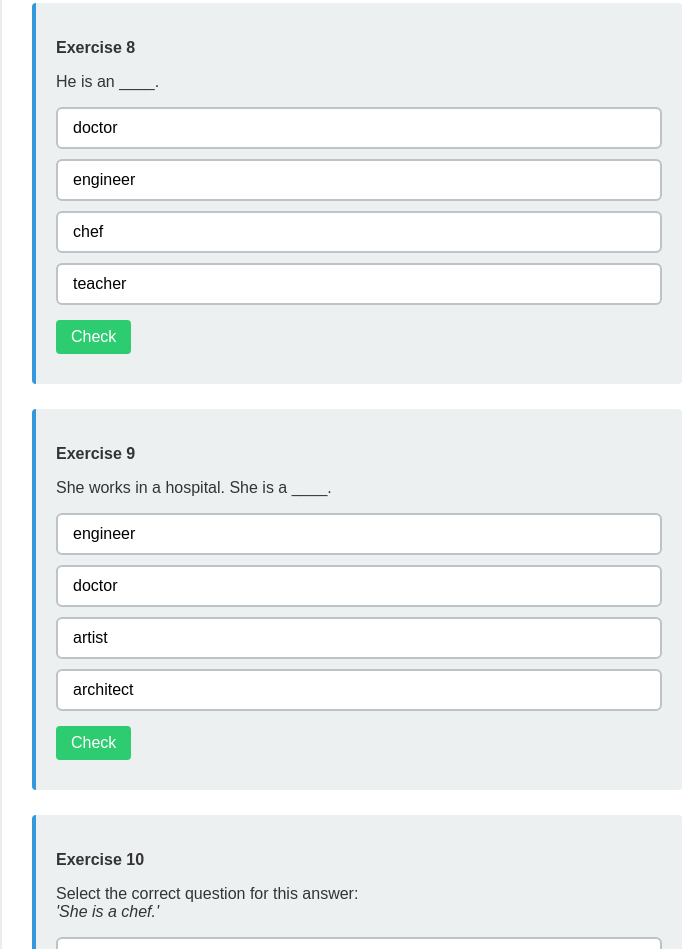
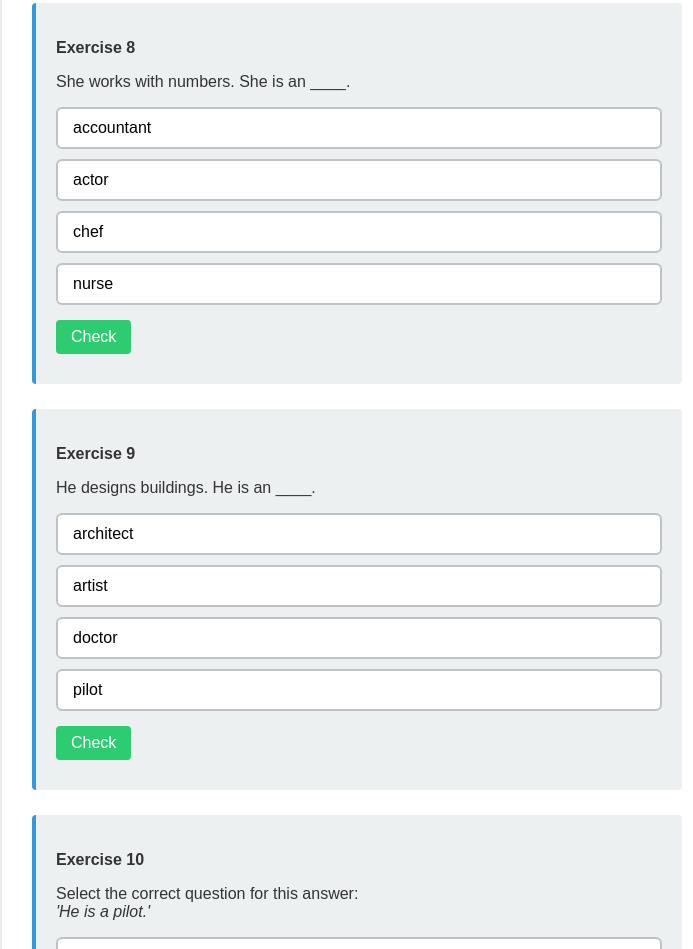
Before and after one commit to migue01-lab/quizmod1, a plain HTML site: page index.html in a window 1280 px wide. Shown: the part 2983-3932 px from the top of the page, without its empty margins (283-976 px from the left). Drawn offline with Linux system fonts and the light colour scheme.

Commit message:
Update index.html

```diff
--- a/index.html
+++ b/index.html
@@ -111,47 +111,47 @@
             // Pronombres y Verbo To Be
             {
                 id: 4,
-                prompt: "____ am an English teacher.",
+                prompt: "____ am an English instructor.",
                 options: ["He", "She", "I", "They"],
                 answer: "I"
             },
             {
                 id: 5,
-                prompt: "They ____ professional engineers.",
+                prompt: "They ____ professional accountants.",
                 options: ["is", "am", "are", "do"],
                 answer: "are"
             },
             {
                 id: 6,
-                prompt: "She ____ a doctor.",
+                prompt: "He ____ a pilot.",
                 options: ["am", "are", "is", "do"],
                 answer: "is"
             },
-            // Articulo general (solo uno de a/an para repasar)
+            // Artículo (a / an) con nueva profesión
             {
                 id: 7,
-                prompt: "Mr. Garcia is ____ English teacher.",
+                prompt: "Mr. Garcia is ____ architect.",
                 options: ["a", "an", "the", "---"],
                 answer: "an"
             },
-            // Estilo analítico tipo ejercicio 10 (profesiones y estructuras)
+            // Variedad de profesiones analíticas
             {
                 id: 8,
-                prompt: "He is an ____.",
-                options: ["doctor", "engineer", "chef", "teacher"],
-                answer: "engineer"
+                prompt: "She works with numbers. She is an ____.",
+                options: ["accountant", "actor", "chef", "nurse"],
+                answer: "accountant"
             },
             {
                 id: 9,
-                prompt: "She works in a hospital. She is a ____.",
-                options: ["engineer", "doctor", "artist", "architect"],
-                answer: "doctor"
+                prompt: "He designs buildings. He is an ____.",
+                options: ["architect", "artist", "doctor", "pilot"],
+                answer: "architect"
             },
             {
                 id: 10,
-                prompt: "Select the correct question for this answer: <br><em>'She is a chef.'</em>",
-                options: ["What do they do?", "What does she do?", "How old is she?", "Where are you from?"],
-                answer: "What does she do?"
+                prompt: "Select the correct question for this answer: <br><em>'He is a pilot.'</em>",
+                options: ["What do they do?", "What does he do?", "How old is he?", "Where are you from?"],
+                answer: "What does he do?"
             }
         ];
 
```
